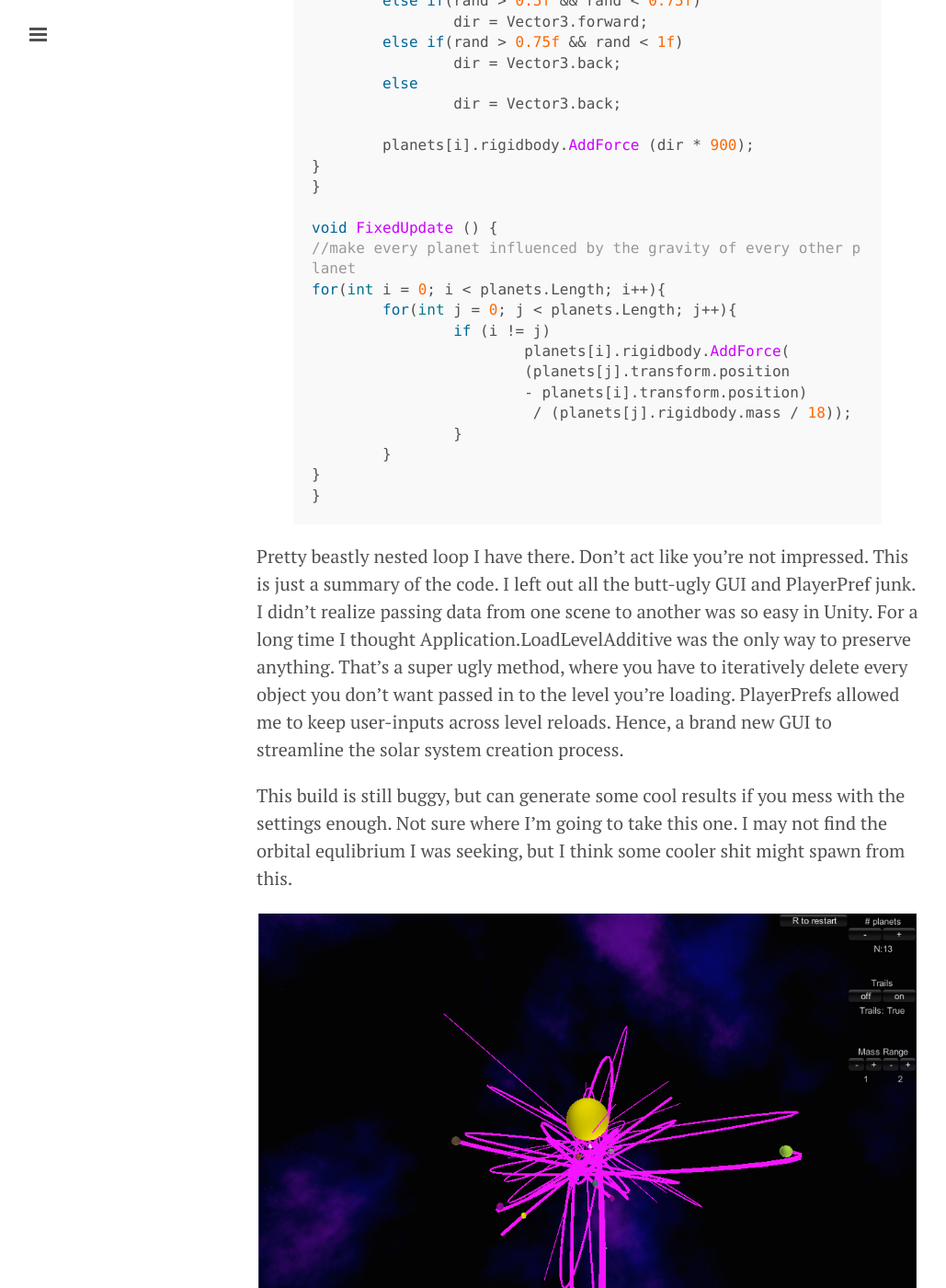
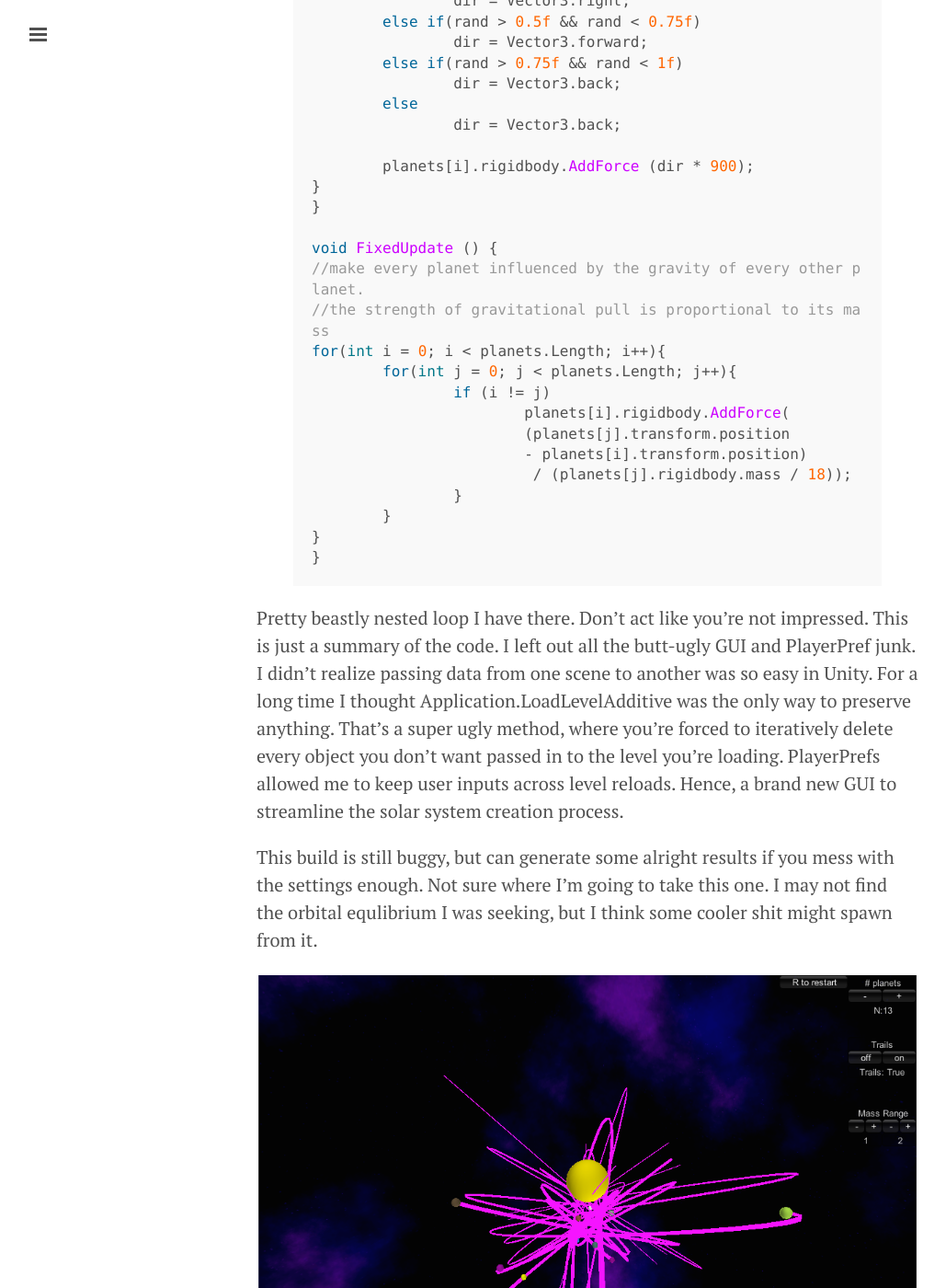
Before and after one commit to apiotrow/apiotrow.github.io, a Jekyll site: the page built from _posts/2014-08-19-Gravity-and-Balance.md, in a window 1280 px wide and 1400 px high, scrolled down 3501 px. Shown: the whole window at 92% size, without its empty margins (1-1030 px from the left). Built offline with Jekyll 4.4.1, drawn with Linux system fonts in a browser that asks for light colours; Markdown is read by kramdown in place of the engine named in the settings; some of the changed text lies outside the part shown.

Commit message:
Update 2014-08-19-Gravity-and-Balance.md

```diff
--- a/_posts/2014-08-19-Gravity-and-Balance.md
+++ b/_posts/2014-08-19-Gravity-and-Balance.md
@@ -42,7 +42,7 @@
 <a href="https://rawgit.com/apiotrow/UnityExperiments/master/balance/balance.html"><img src="/assets/2014-08-19/balancesc.png"></a>
 
 
-I also added to a project I didn't think would go anywhere. It started out as an attempt to make a game where you leap from planet to planet, coming under the effect of their gravitational fields as you neared them. As I worked on it, I moved away from that and just ended up wanting to make an orbit simulation. I was interested in how some of the "planetary systems" I was making were tending toward equilibrium. So I decided to work on a solar system type thing, where each planet interacted realistically with every other planet. I went balls out and decided to do minimal work with Unity's interface, instead opting to generate as much as I could within the code. I ended up with some pretty sick loops. Check em:
+I also added to a project I didn't think would go anywhere. It started out as an attempt to make a game where you leap from planet to planet, coming under the effect of their gravitational fields as you neared them. As I worked on it, I moved away from that and just ended up wanting to make an orbit simulation. I was interested in how some of the planetary systems I was making were tending toward equilibrium. So I decided to work on a solar system type thing, where each planet was subject to the gravitational pull of every other planet. I went balls out and decided to do minimal work with Unity's interface, opting instead to generate as much as I could within the code. I ended up with some pretty sick loops. Check em:
 
 
 {% highlight c# %}
@@ -74,29 +73,32 @@
 
 	//make a clone
 	Planet newplanet =
-		Instantiate (planets[0], randLoc, transform.rotation) as Planet;
+		Instantiate (planets[0],
+			randLoc,
+			transform.rotation) as Planet;
 
 	//add it to the array
 	planets[i] = newplanet;
 
+	//give it a random mass
 	planets[i].rigidbody.mass =
 		Random.Range (PlayerPrefs.GetFloat ("massMin"),
 		PlayerPrefs.GetFloat ("massMax"));
 	massMax = PlayerPrefs.GetFloat ("massMax");
 	massMin = PlayerPrefs.GetFloat ("massMin");
 
-	//random color for planet
+	//give it a random color
 	planets[i].renderer.material.color =
 		new Color(Random.Range (0f,1f),
 			Random.Range (0f,1f),
 			Random.Range (0f,1f));
 
-	//random planet size
+	//give it a random size
 	float randScale = Random.Range (1f, 6f);
 	planets[i].transform.localScale +=
 		new Vector3(randScale,randScale,randScale);
 
-	//some randomization for initial direction
+	//give it a random starting direction
 	float rand = Random.Range (0f,1f);
 	Vector3 dir;
 
@@ -116,7 +118,8 @@
 }
 
 void FixedUpdate () {
-//make every planet influenced by the gravity of every other planet
+//make every planet influenced by the gravity of every other planet.
+//the strength of gravitational pull is proportional to its mass
 for(int i = 0; i < planets.Length; i++){
 	for(int j = 0; j < planets.Length; j++){
 		if (i != j)
@@ -130,8 +133,8 @@
 }
 {% endhighlight %}
 
-Pretty beastly nested loop I have there. Don't act like you're not impressed. This is just a summary of the code. I left out all the butt-ugly GUI and PlayerPref junk. I didn't realize passing data from one scene to another was so easy in Unity. For a long time I thought Application.LoadLevelAdditive was the only way to preserve anything. That's a super ugly method, where you have to iteratively delete every object you don't want passed in to the level you're loading. PlayerPrefs allowed me to keep user-inputs across level reloads. Hence, a brand new GUI to streamline the solar system creation process.
+Pretty beastly nested loop I have there. Don't act like you're not impressed. This is just a summary of the code. I left out all the butt-ugly GUI and PlayerPref junk. I didn't realize passing data from one scene to another was so easy in Unity. For a long time I thought Application.LoadLevelAdditive was the only way to preserve anything. That's a super ugly method, where you're forced to iteratively delete every object you don't want passed in to the level you're loading. PlayerPrefs allowed me to keep user inputs across level reloads. Hence, a brand new GUI to streamline the solar system creation process.
 
-This build is still buggy, but can generate some cool results if you mess with the settings enough. Not sure where I'm going to take this one. I may not find the orbital equlibrium I was seeking, but I think some cooler shit might spawn from this.
+This build is still buggy, but can generate some alright results if you mess with the settings enough. Not sure where I'm going to take this one. I may not find the orbital equlibrium I was seeking, but I think some cooler shit might spawn from it.
 
 <a href="https://rawgit.com/apiotrow/UnityExperiments/master/gravity/gravity.html"><img src="/assets/2014-08-19/orbitsc.png"></a>
```
Also changed, not shown: other parts of _posts/2014-08-19-Gravity-and-Balance.md (+0 -1 lines).
